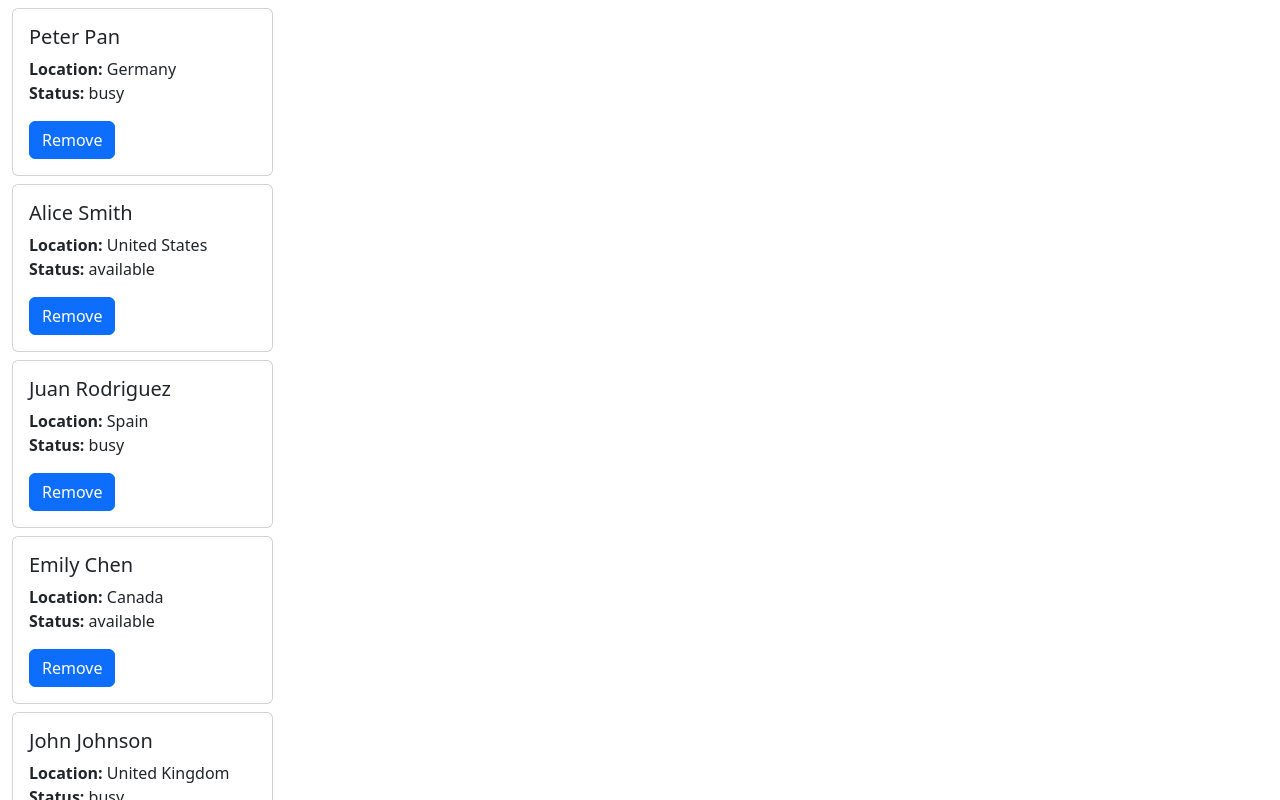
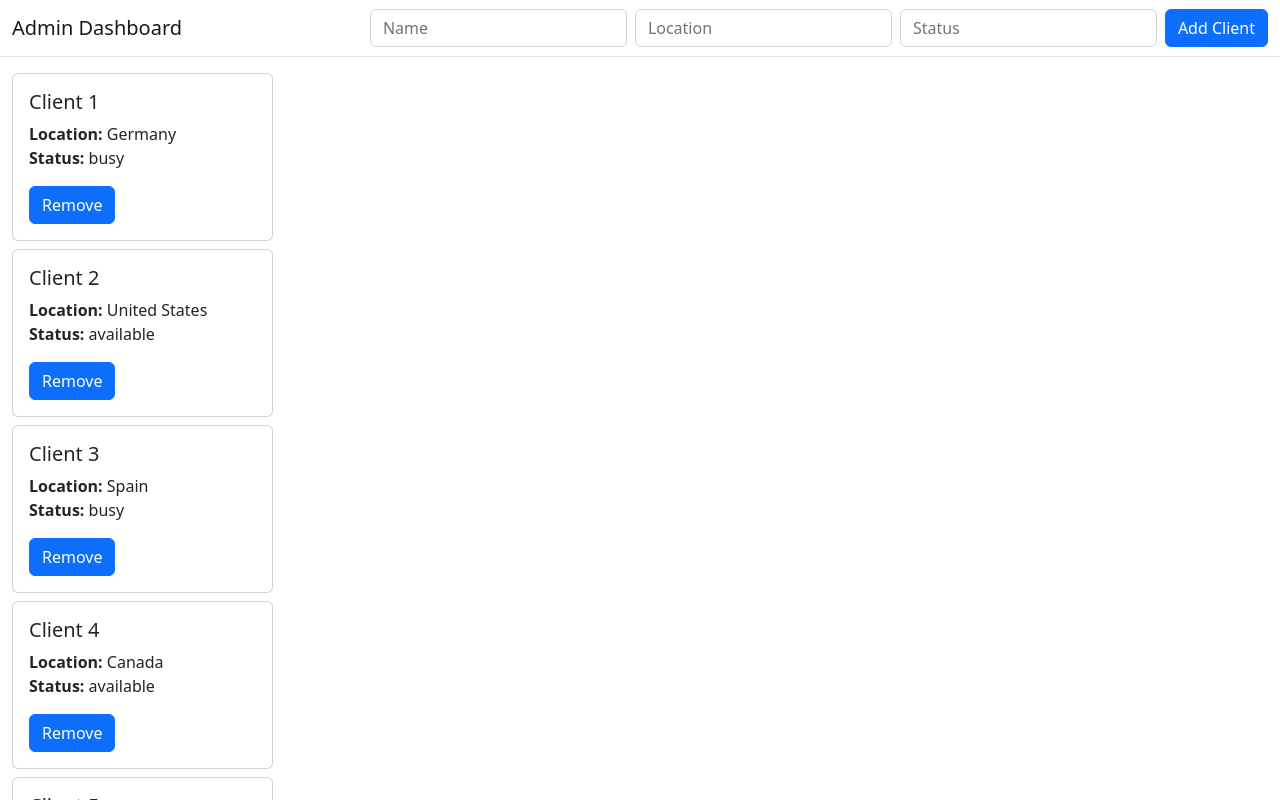
Before and after one commit to j-irion/sksys, a Vue app in the folder frontend/admin/: page / in a window 1280 px wide. Built offline with nearby package versions, Linux system fonts and the light colour scheme.

Commit message:
Create NavBar with functionality

```diff
--- a/frontend/admin/src/App.vue
+++ b/frontend/admin/src/App.vue
@@ -1,5 +1,6 @@
 <template>
 	<div id="app">
+		<NavBar @add-client="addClient"></NavBar>
 		<div class="container" style="margin: 0; height: 100%">
 			<div class="row" style="height: 100%">
 				<div class="col-3" style="height: 100%">
@@ -16,71 +17,73 @@
 
 <script>
 import ClientList from "./components/ClientList.vue";
+import NavBar from "./components/Navbar.vue";
 
 export default {
 	components: {
 		ClientList,
+		NavBar,
 	},
 	data() {
 		return {
 			clients: [
 				{
 					id: 1,
-					name: "Peter Pan",
+					name: "Client 1",
 					location: "Germany",
 					status: "busy",
 				},
 				{
 					id: 2,
-					name: "Alice Smith",
+					name: "Client 2",
 					location: "United States",
 					status: "available",
 				},
 				{
 					id: 3,
-					name: "Juan Rodriguez",
+					name: "Client 3",
 					location: "Spain",
 					status: "busy",
 				},
 				{
 					id: 4,
-					name: "Emily Chen",
+					name: "Client 4",
 					location: "Canada",
 					status: "available",
 				},
 				{
 					id: 5,
-					name: "John Johnson",
+					name: "Client 5",
 					location: "United Kingdom",
 					status: "busy",
 				},
 				{
 					id: 6,
-					name: "Sophia Lee",
+					name: "Client 6",
 					location: "South Korea",
 					status: "available",
 				},
 				{
 					id: 7,
-					name: "Mohammed Ali",
+					name: "Client 7",
 					location: "Saudi Arabia",
 					status: "busy",
 				},
 				{
 					id: 8,
-					name: "Maria Lopez",
+					name: "Client 8",
 					location: "Mexico",
 					status: "available",
 				},
 				{
 					id: 9,
-					name: "Alexandre Silva",
+					name: "Client 9",
 					location: "Brazil",
 					status: "busy",
 				},
 				{
 					id: 10,
-					name: "Elena Petrova",
+					name: "Client 10",
 					location: "Russia",
 					status: "available",
 				},
@@ -94,6 +97,9 @@ export default {
 				this.clients.splice(index, 1);
 			}
 		},
+		addClient(newClient) {
+			this.clients.push(newClient);
+		},
 	},
 };
 </script>
--- /dev/null
+++ b/frontend/admin/src/components/NavBar.vue
@@ -0,0 +1,72 @@
+<template>
+	<nav class="navbar">
+		<div class="container-fluid border-bottom pb-2">
+			<div class="navbar-brand">Admin Dashboard</div>
+			<form class="d-flex justify-content-center align-items-center">
+				<input
+					type="text"
+					class="form-control me-2"
+					placeholder="Name"
+					v-model="newClient.name"
+					required
+				/>
+				<input
+					type="text"
+					class="form-control me-2"
+					placeholder="Location"
+					v-model="newClient.location"
+					required
+				/>
+				<input
+					type="text"
+					class="form-control me-2"
+					placeholder="Status"
+					v-model="newClient.status"
+					required
+				/>
+				<button
+					class="btn btn-primary"
+					id="btn-add-client"
+					@click.prevent="addClient"
+				>
+					Add Client
+				</button>
+			</form>
+		</div>
+	</nav>
+</template>
+<script>
+export default {
+	data() {
+		return {
+			newClient: {
+				name: "",
+				location: "",
+				status: "",
+			},
+		};
+	},
+	methods: {
+		addClient() {
+			if (
+				this.newClient.name === "" ||
+				this.newClient.location === "" ||
+				this.newClient.status === ""
+			)
+				return;
+			console.log(this.newClient);
+			this.$emit("add-client", this.newClient);
+			this.newClient = {
+				name: "",
+				location: "",
+				status: "",
+			};
+		},
+	},
+};
+</script>
+<style>
+#btn-add-client {
+	white-space: nowrap;
+}
+</style>
```
